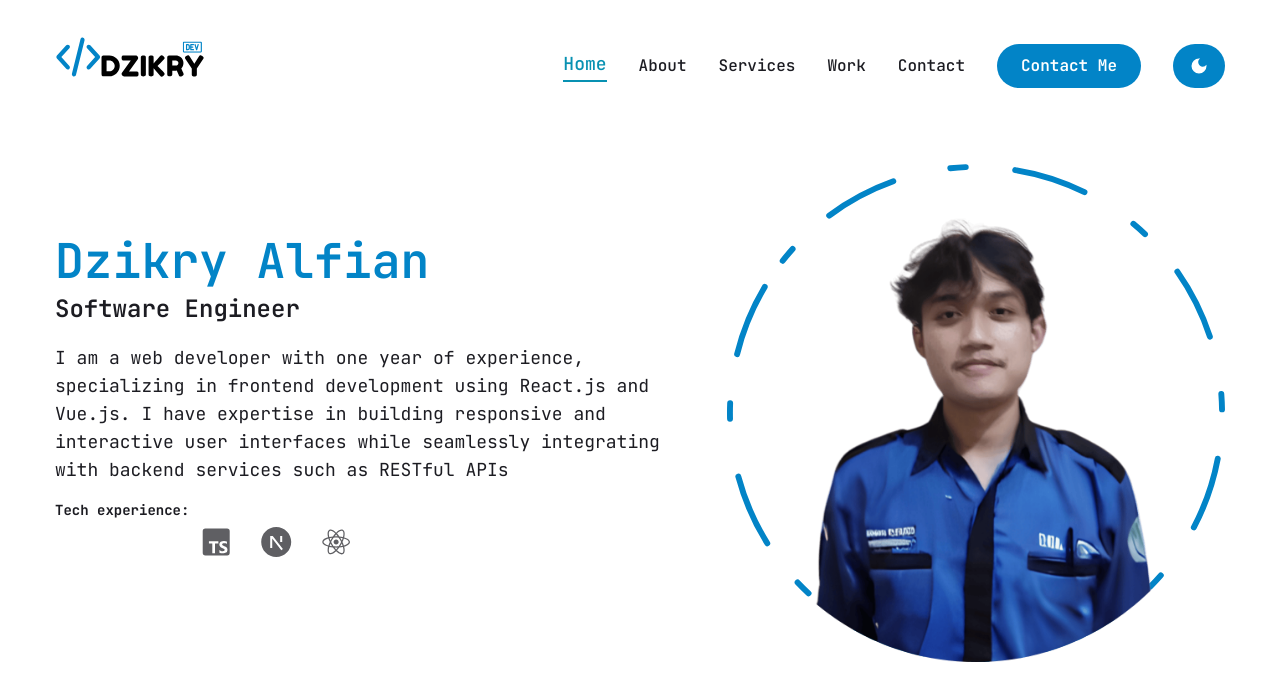
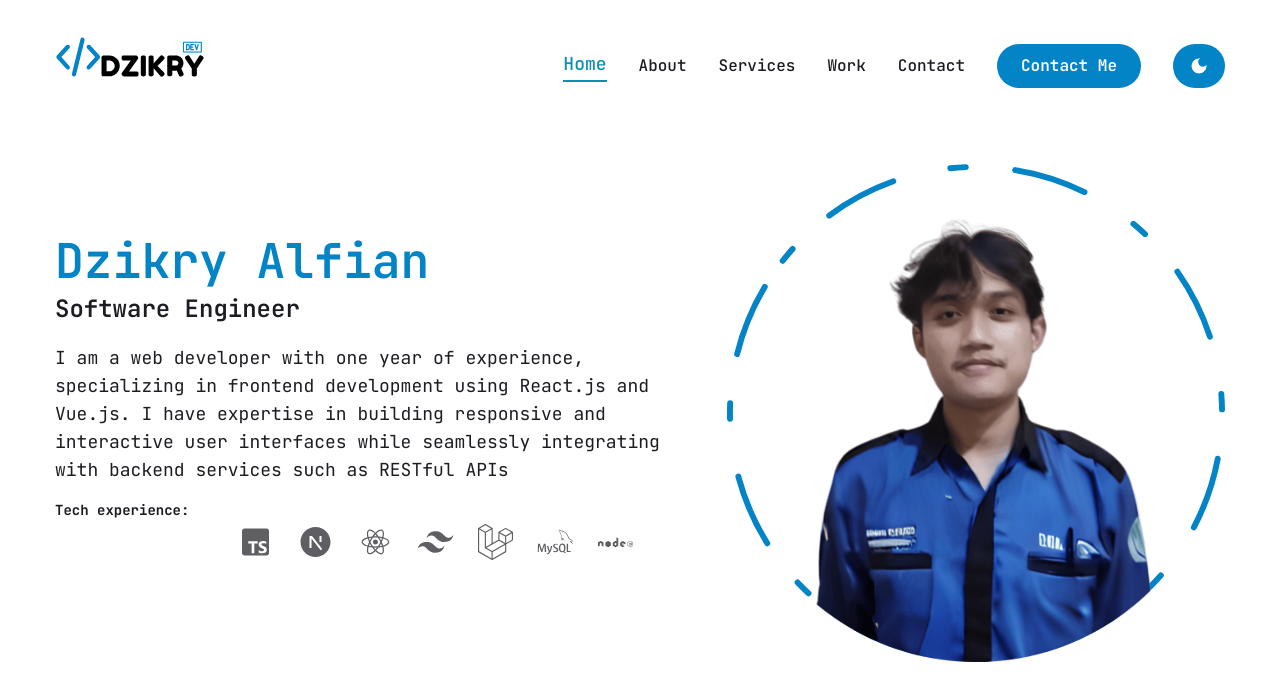
Before and after one commit to dzikryalfian14/personal-portofolio, a Next.js app: page / in a window 1280 px wide. Shown: the top 700 px of the page. Built offline with nearby package versions, Linux system fonts and the light colour scheme.

Commit message:
update : setting transition

```diff
--- a/components/CurrentTech.tsx
+++ b/components/CurrentTech.tsx
@@ -43,11 +43,11 @@ const currentTech = [
 ];
 const CurrentTech = () => {
   return (
-    <div className="w-80 overflow-hidden">
+    <div className="w-full overflow-hidden">
       <motion.div
         className="flex gap-6 text-[30px] lg:text-[36px] whitespace-nowrap"
         animate={{ x: ["100%", "-100%"] }}
-        transition={{ repeat: Infinity, duration: 15, ease: "easeInOut" }}
+        transition={{ repeat: Infinity, duration: 15, ease: "linear" }}
       >
         {currentTech.map((item, index) => (
           <motion.div key={index} whileHover={{ scale: 1.2 }}>
```
